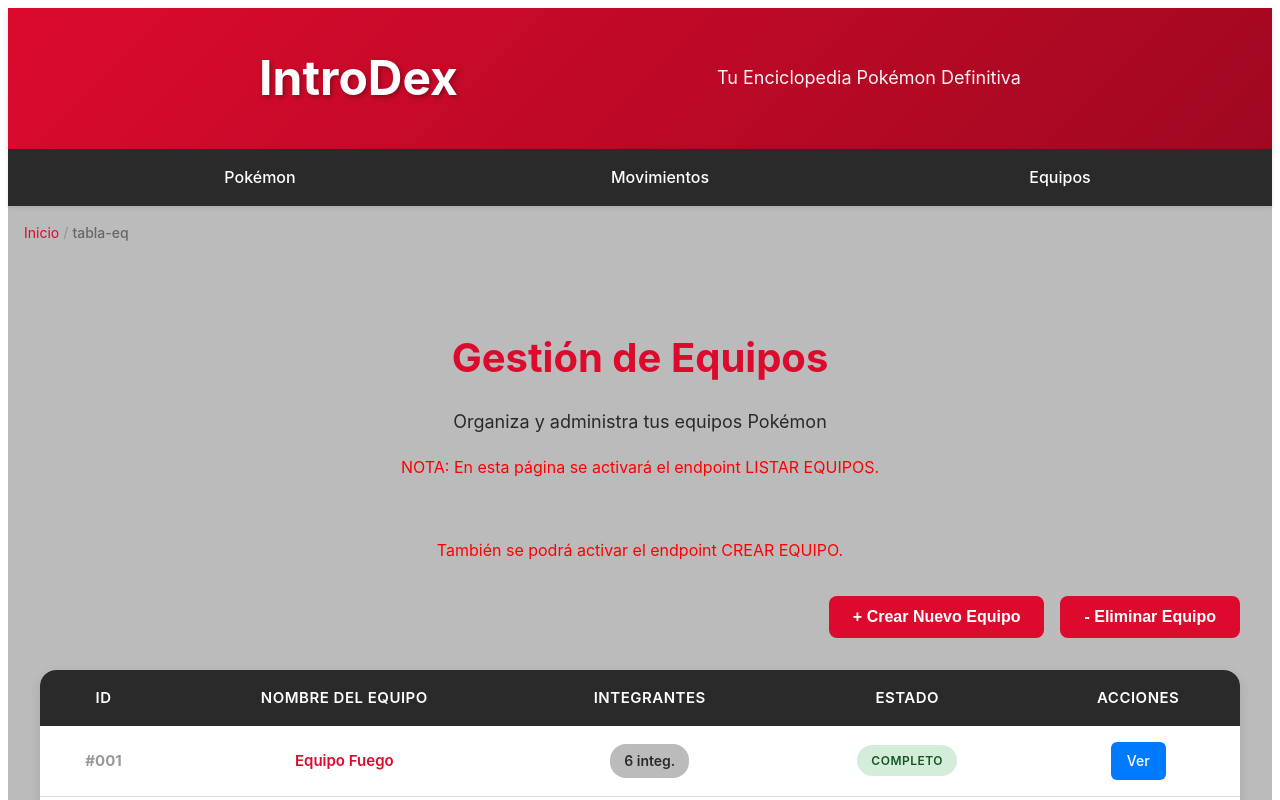
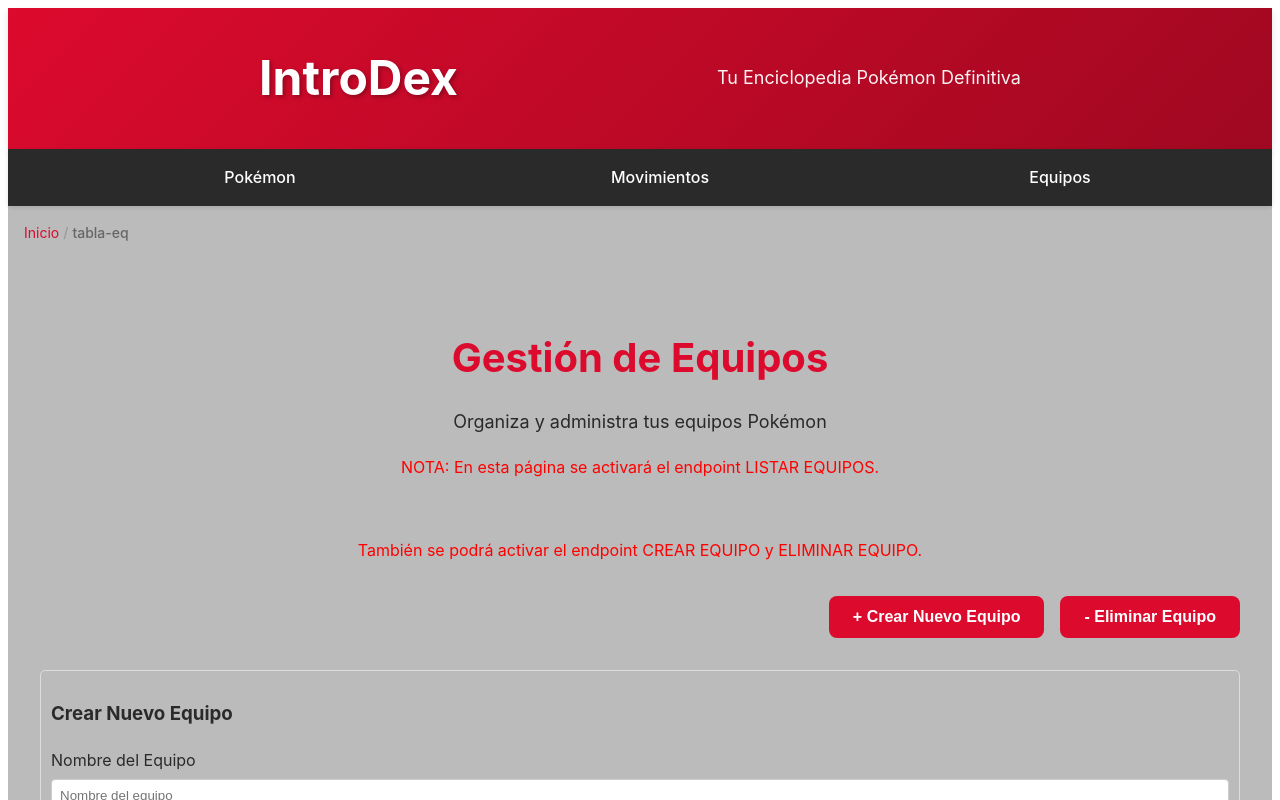
Before and after one commit to ThickNeck/parte3_frontend_prueba, a SvelteKit app: page /tabla-eq in a window 1280 px wide. Both pictures are taken after a click on the button "+ Crear Nuevo Equipo". Shown: the top 800 px of the page. Built offline with nearby package versions, Linux system fonts and the light colour scheme.

Commit message:
Agrego dos HTMLs de forms en tabla de eq.

```diff
--- a/src/routes/tabla-eq/+page.svelte
+++ b/src/routes/tabla-eq/+page.svelte
@@ -1,17 +1,57 @@
+<script>
+  // Variables para controlar la visibilidad de los formularios
+  let showCreateForm = false;
+  let showDeleteForm = false;
+
+  // Funciones para mostrar y ocultar formularios
+  function toggleCreateForm() {
+    showCreateForm = !showCreateForm;
+    showDeleteForm = false;  // Ocultar formulario de eliminar si se muestra el de crear
+  }
+
+  function toggleDeleteForm() {
+    showDeleteForm = !showDeleteForm;
+    showCreateForm = false;  // Ocultar formulario de crear si se muestra el de eliminar
+  }
+</script>
+
 <main class="main-content">
   <!-- Sección Header -->
   <section class="page-header">
     <h2 class="page-title">Gestión de Equipos</h2>
     <p class="page-subtitle">Organiza y administra tus equipos Pokémon</p>
     <p style="color: red;">NOTA: En esta página se activará el endpoint LISTAR EQUIPOS.</p><br>
-    <p style="color: red;">También se podrá activar el endpoint CREAR EQUIPO.</p>
+    <p style="color: red;">También se podrá activar el endpoint CREAR EQUIPO y ELIMINAR EQUIPO.</p>
   </section>
 
   <!-- Botones -->
   <section class="actions-section">
-    <button class="btn btn-primary">+ Crear Nuevo Equipo</button>
-    <button class="btn btn-primary">- Eliminar Equipo</button>
+    <button class="btn btn-primary" on:click={toggleCreateForm}>+ Crear Nuevo Equipo</button>
+    <button class="btn btn-primary" on:click={toggleDeleteForm}>- Eliminar Equipo</button>
   </section>
+
+  <!-- Formularios de creación y eliminación de equipo -->
+  {#if showCreateForm}
+    <section class="form-section">
+      <h3>Crear Nuevo Equipo</h3>
+      <form>
+        <label for="team-name">Nombre del Equipo</label>
+        <input type="text" id="team-name" placeholder="Nombre del equipo" required>
+        <button class="btn" type="submit">Crear Equipo</button>
+      </form>
+    </section>
+  {/if}
+
+  {#if showDeleteForm}
+    <section class="form-section">
+      <h3>Eliminar Equipo</h3>
+      <form>
+        <label for="team-id-delete">ID del Equipo</label>
+        <input type="number" id="team-id-delete" placeholder="ID del equipo a eliminar" required>
+        <button class="btn" type="submit">Eliminar Equipo</button>
+      </form>
+    </section>
+  {/if}
 
   <!-- Tabla equipos -->
   <section class="table-section">
```
Also changed, not shown: src/lib/assets/css/tabla-eq.css.
